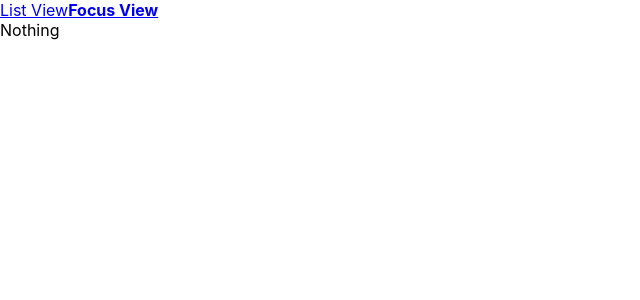
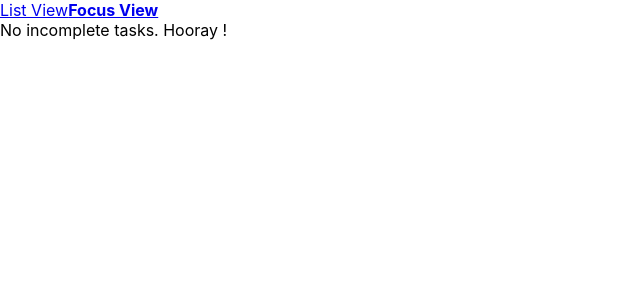
Before and after one commit to daniel0426/todo-list, a React (Create React App) app: page /focus in a window 1280 px wide. Shown: the top 300 px of the page, without its empty margins (0-640 px from the left). Built offline with nearby package versions, Linux system fonts and the light colour scheme.

Commit message:
Extract out update task completion logic

```diff
--- a/src/App.tsx
+++ b/src/App.tsx
@@ -7,7 +7,19 @@
 
 function App() {
   const [tasks, setTasks] = useState<Task[]>([]);
-  const tasksProps = { tasks, setTasks };
+
+
+  const updateTaskCompletion = (taskId: string, isComplete: boolean) => {
+    setTasks((tasks) =>
+      tasks.map((task) => {
+        if (task.id === taskId) return { ...task, isComplete };
+        return task;
+      })
+    );
+  };
+
+  const tasksApi = { tasks, setTasks, updateTaskCompletion };
+
   return (
     <BrowserRouter>
       <nav>
@@ -15,8 +27,8 @@
         <NavLink to="/focus">Focus View</NavLink>
       </nav>
       <Routes>
-        <Route path="/" element={<ListScreen {...tasksProps} />}></Route>
-        <Route path="/focus" element={<FocusScreen {...tasksProps} />}></Route>
+        <Route path="/" element={<ListScreen {...tasksApi} />}></Route>
+        <Route path="/focus" element={<FocusScreen {...tasksApi} />}></Route>
       </Routes>
     </BrowserRouter>
   );
--- a/src/screens/FocusScreen.tsx
+++ b/src/screens/FocusScreen.tsx
@@ -3,10 +3,19 @@
 
 type Props = TasksProps;
 
-const FocusScreen: React.FC<Props> = ({ tasks }) => {
-  const task = tasks[0];
-
-  return task ? <div>{task.label}</div> : <div>Nothing</div>;
+const FocusScreen: React.FC<Props> = ({ tasks, updateTaskCompletion }) => {
+  const task = tasks.filter((task) => !task.isComplete)[0];
+  const handleMarkCompleted = () => {
+    updateTaskCompletion(task.id, true);
+  };
+  return task ? (
+    <div>
+      <div>{task.label}</div>
+      <button onClick={handleMarkCompleted}>Mark completed</button>
+    </div>
+  ) : (
+    <div>No incomplete tasks. Hooray !</div>
+  );
 };
 
 export default FocusScreen;
--- a/src/screens/ListScreen.tsx
+++ b/src/screens/ListScreen.tsx
@@ -5,7 +5,11 @@
 type Props=  TasksProps;
 
 
-const ListScreen: React.FC<Props> = ({ tasks, setTasks }) => {
+const ListScreen: React.FC<Props> = ({
+  tasks,
+  setTasks,
+  updateTaskCompletion,
+}) => {
   const [newTaskLabel, setNewTaskLabel] = useState('');
 
   const handleNewTaskLabelChange = (e: ChangeEvent<HTMLInputElement>) =>
@@ -22,14 +26,8 @@
   };
 
   const handleTaskCompleteChange =
-    (handleTask: Task) => (e: ChangeEvent<HTMLInputElement>) => {
-      setTasks((tasks) =>
-        tasks.map((task) => {
-          if (task.id === handleTask.id)
-            return { ...task, isComplete: e.target.checked };
-          return task;
-        })
-      );
+    (task: Task) => (e: ChangeEvent<HTMLInputElement>) => {
+      updateTaskCompletion(task.id, e.target.checked);
     };
 
   const handleClearClick = () => {
--- a/src/types.ts
+++ b/src/types.ts
@@ -7,4 +7,5 @@
 export type TasksProps = {
   tasks: Task[];
   setTasks: React.Dispatch<React.SetStateAction<Task[]>>;
+  updateTaskCompletion: (taskId: string, isComplete: boolean) => void;
 };
```
